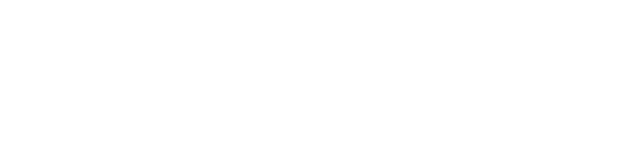
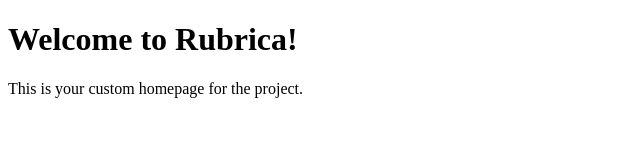
Before and after one commit to PaoloRiccardoGrasso/Rubrica, a plain HTML site: page index.html in a window 1280 px wide. Shown: the whole page, without its empty margins (0-640 px from the left). Drawn offline with Linux system fonts and the light colour scheme.

Commit message:
Update index.html

```diff
--- a/index.html
+++ b/index.html
@@ -1,7 +1,12 @@
 <!DOCTYPE html>
-<html>
-
-
-
-
+<html lang="en">
+<head>
+    <meta charset="UTF-8">
+    <meta name="viewport" content="width=device-width, initial-scale=1.0">
+    <title>Rubrica</title>
+</head>
+<body>
+    <h1>Welcome to Rubrica!</h1>
+    <p>This is your custom homepage for the project.</p>
+</body>
 </html>
```
